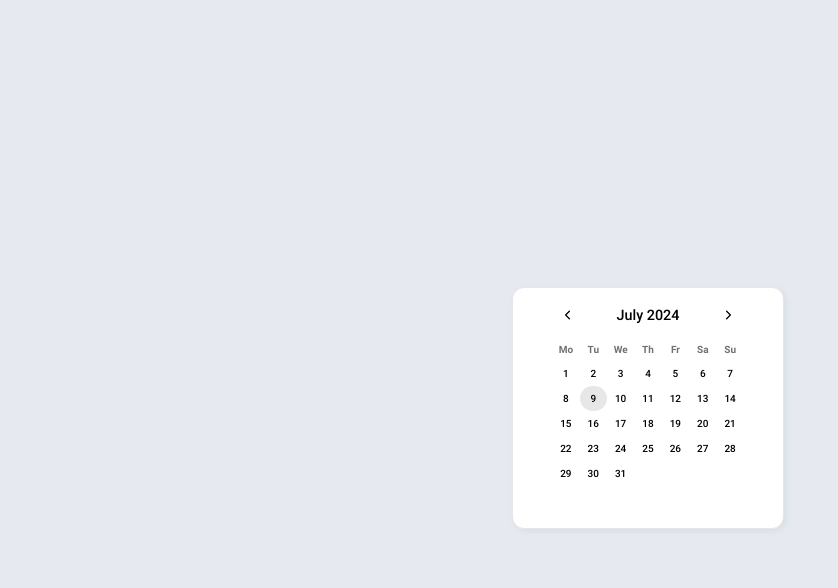
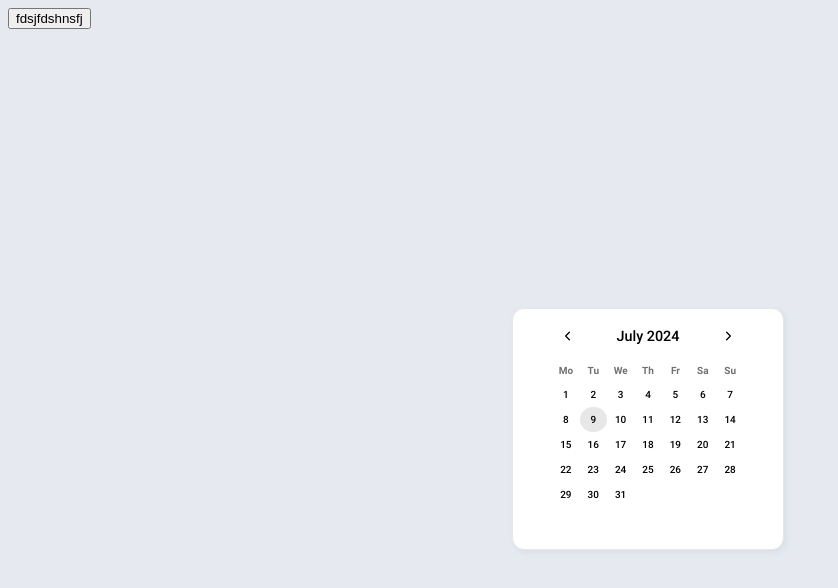
Before and after one commit to Mwiert/miniSpa, a Vue app: page /timebenders in a window 1280 px wide. Shown: the top 588 px of the page, without its empty margins (0-838 px from the left). Built offline with nearby package versions, Linux system fonts and the light colour scheme; a web font is replaced by a local one.

Commit message:
SCSS Fix

```diff
--- a/src/components/UIDatePicker.vue
+++ b/src/components/UIDatePicker.vue
@@ -1,6 +1,6 @@
 <template>
     <div class="ui-date-picker-c">
-    <div class="ui-date-picker-wrapper">
+      <div type="button" class="ui-date-picker-wrapper">
         <div>
           <div class="calendar">
             <div class="header">
@@ -58,15 +58,20 @@ export default {
         currentDate: this.initialDate,
         presentDate: dayjs().format('YYYY-MM-DD'),
         minDate: dayjs().subtract(this.yearRange, 'year').format('YYYY-MM-DD'),
-      maxDate: dayjs().add(this.yearRange, 'year').format('YYYY-MM-DD')
+        maxDate: dayjs().add(this.yearRange, 'year').format('YYYY-MM-DD'),
+        openCalendar: false
       }
     },
     props: {
       yearRange: { type: Number, default: 1 },
-    initialDate: { type: String, default: dayjs().format('YYYY-MM-DD') }
+      initialDate: { type: String, default: dayjs().format('YYYY-MM-DD') },
+
     },
 
     methods: {
+      isCalendarOpened() {
+        this.openCalendar = !this.openCalendar
+      },
       totalDaysInMonth() {
         let daysInWholeMonth = []
         const startOfMonth = this.calendarDate.startOf('month')
@@ -159,6 +164,7 @@ export default {
   @import '../assets/css/_fonts.scss';
 
   .ui-date-picker-c {
+
     position: absolute;
     display: flex;
     flex-direction: column;
@@ -166,7 +172,6 @@ export default {
     align-items: center;
     width: 100%;
     height: 100%;
-
     .ui-date-picker-wrapper {
       background: #ffffff;
       box-shadow: 2px 2px 6px #5c75991a;
--- /dev/null
+++ b/src/components/UIDateRangePicker.vue
@@ -0,0 +1,32 @@
+<template>
+    <div class="ui-date-range-picker-c">
+        <button @click="toggleCalendar()" class="button">fdsjfdshnsfj</button>
+    </div>
+</template>
+
+<script>
+
+export default {
+    name: 'UIDateRangePicker',
+    data() {
+        return {
+            closeCalendar: false
+        }
+    },
+    methods: {
+        toggleCalendar(){
+            this.closeCalendar = !this.closeCalendar
+            console.log(this.closeCalendar)
+            this.$emit('closeCalendar', this.closeCalendar)
+        }
+    }
+}
+</script>
+
+<style lang="scss" scoped>
+
+.ui-date-picker-c {
+    padding: 410px;
+}
+
+</style>
--- a/src/pages/TimeBenders.vue
+++ b/src/pages/TimeBenders.vue
@@ -1,21 +1,26 @@
 <template>
-    <div>
-        <UIDatePicker :yearRange="4" :initialDate="selectedDate" @dateSelected="handleDateSelected" />
+    <div class="time-benders-c">
+        <UIDateRangePicker @closeCalendar="handleCalendar"/>
+        <UIDatePicker :yearRange="4" :initialDate="selectedDate" @dateSelected="handleDateSelected" v-show="closeCalendar"/>
     </div>
 </template>
 
 <script lang="ts">
 import UIDatePicker from '../components/UIDatePicker.vue';
+import UIDateRangePicker from '../components/UIDateRangePicker.vue';
 import dayjs from 'dayjs';
 export default {
 
     name: 'TimeBenders',
     components: {
         UIDatePicker,
+        UIDateRangePicker,
     },
     data() {
         return {
             selectedDate: dayjs().format('YYYY-MM-DD'),
+            closeCalendar: true
+
         }
     },
     methods: {
@@ -23,6 +28,10 @@ export default {
         handleDateSelected(firstDate: string) {
             this.selectedDate = firstDate;
             console.log("Selected Date: ", firstDate)
+        },
+        handleCalendar(isCalenderClosed: Boolean){
+            this.closeCalendar = isCalenderClosed
+            console.log("Calendar Closed: ", isCalenderClosed)
         }
     }
 
@@ -33,5 +42,11 @@ export default {
 </script>
 
 <style lang="scss" scoped>
+.time-benders-c{
+
+
+}
+
+
 
 </style>
```
Lines whose indentation alone changed are shown as unchanged.
